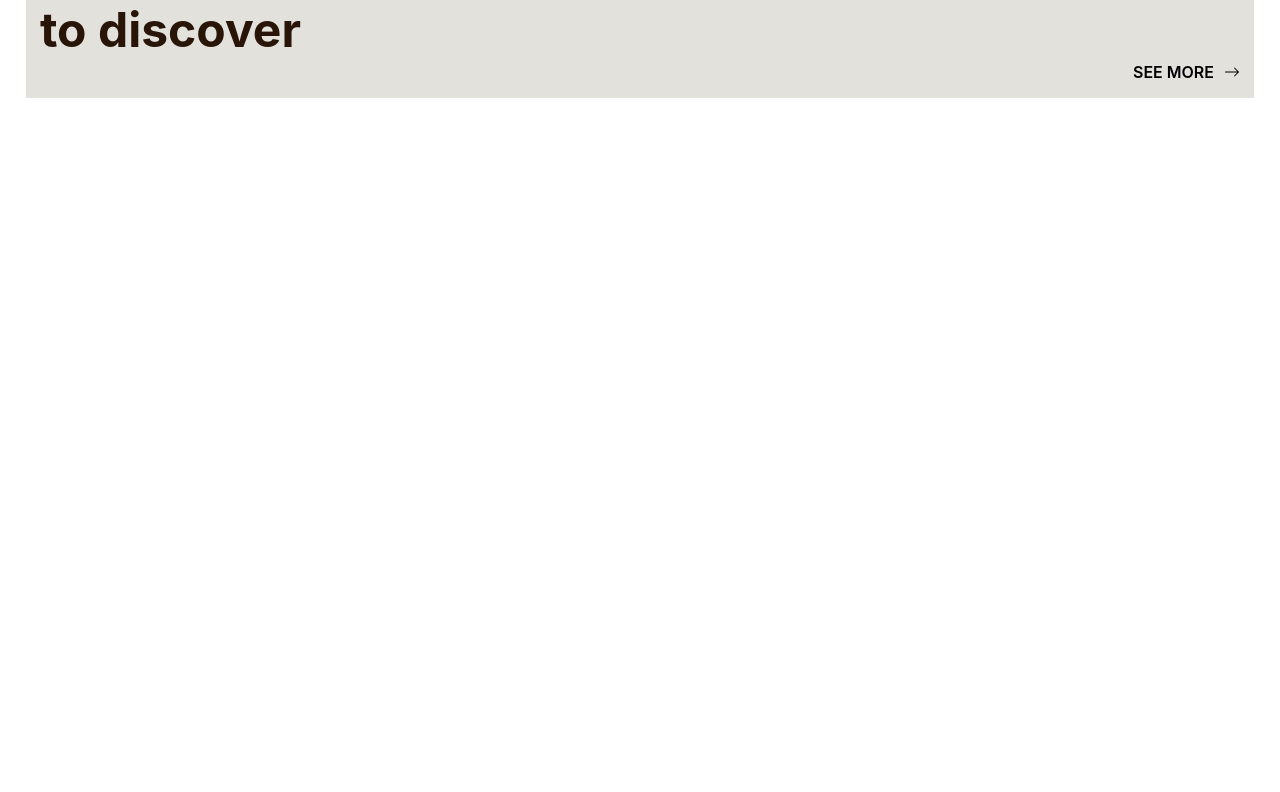
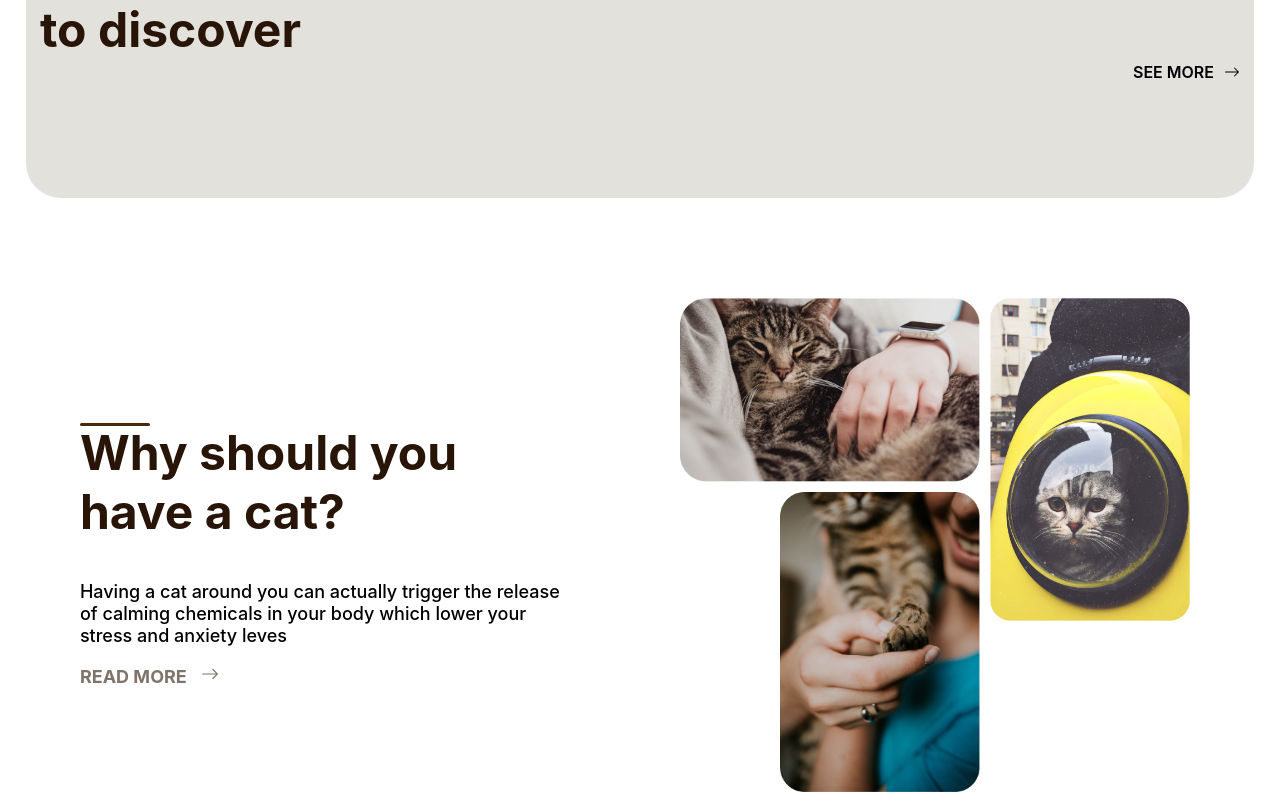
Before and after one commit to foredoll/Cat-Wiki, a React (Create React App) app: page / in a window 1280 px wide. Shown: the part 880-1672 px from the top of the page. Before the commit the page ends 978 px from the top, so only its background shows below. Built offline with nearby package versions, Linux system fonts and the light colour scheme; no server answers.

Commit message:
home finished

```diff
--- /dev/null
+++ b/src/components/Home/WhyShould.js
@@ -0,0 +1,34 @@
+import { BsArrowRight } from "react-icons/bs";
+
+const WhyShould = () => {
+   return (
+      <div>
+         <div className="why__container">
+            <div className="why__left">
+               <h2>
+                  Why should you
+                  <br /> have a cat?
+               </h2>
+               <p>
+                  Having a cat around you can actually trigger the
+                  release of calming chemicals in your body which
+                  lower your stress and anxiety leves
+               </p>
+               <p>
+                  READ MORE{" "}
+                  {<BsArrowRight style={{ paddingLeft: "10px" }} />}{" "}
+               </p>
+            </div>
+            <div className="why__right">
+               <div>
+                  <img src="image 2.png" alt="" />
+                  <img src="image 1.png" alt="" />
+               </div>
+               <img src="image 3.png" alt="" />
+            </div>
+         </div>
+      </div>
+   );
+};
+
+export default WhyShould;
--- a/src/pages/Home.js
+++ b/src/pages/Home.js
@@ -1,5 +1,6 @@
 import Breedsdiscover from "../components/Home/Breedsdiscover";
 import Header from "../components/Home/Header";
+import WhyShould from "../components/Home/WhyShould";
 import "./Home.scss";
 
 const Home = () => {
@@ -7,6 +8,7 @@ const Home = () => {
       <div>
          <Header />
          <Breedsdiscover />
+         <WhyShould />
       </div>
    );
 };
--- a/src/pages/Home.scss
+++ b/src/pages/Home.scss
@@ -58,6 +58,9 @@
    width: 100%;
    background-color: #e3e1dc;
    padding-top: 15px;
+   padding-bottom: 100px;
+   margin-bottom: 100px;
+   border-radius: 0 0 35px 35px;
 
    .items {
       max-width: 1200px;
@@ -76,11 +79,13 @@
       position: relative;
       &::after {
          content: "";
-         width: 50px;
+         width: 59px;
          position: absolute;
+         border-radius: 77px;
+
          height: 3px;
          left: 0;
-         bottom: -5px;
+         bottom: -9px;
          background: #4d270c;
       }
    }
@@ -107,7 +112,7 @@
 
 .breedsCats {
    display: grid;
-   grid-template-columns: 25% 25% 25% 25%;
+   grid-template-columns: 1fr 1fr 1fr 1fr;
    @media screen and (max-width: 768px) {
       grid-template-columns: 50% 50%;
    }
@@ -140,3 +145,81 @@
       color: #291507;
    }
 }
+
+.why__container {
+   justify-content: space-around;
+   align-items: center;
+   display: flex;
+
+   @media screen and (max-width: 768px) {
+      flex-direction: column;
+   }
+
+   position: relative;
+   .why__left {
+      width: 40%;
+      @media screen and (max-width: 768px) {
+         width: 100%;
+      }
+      h2 {
+         &:before {
+            position: absolute;
+            content: "";
+            width: 70px;
+            height: 3px;
+            background: #4d270c;
+            border-radius: 77px;
+         }
+         font-style: normal;
+         font-weight: bold;
+         font-size: 48px;
+         line-height: 59px;
+
+         color: #291507;
+      }
+      p {
+         &:nth-of-type(1) {
+            font-style: normal;
+            font-weight: 500;
+            font-size: 18px;
+            line-height: 22px;
+         }
+         &:nth-of-type(2) {
+            font-style: normal;
+            font-weight: bold;
+            font-size: 18px;
+            line-height: 22px;
+            color: rgba(41, 21, 7, 0.6);
+         }
+      }
+   }
+}
+
+.why__right {
+   display: flex;
+   align-items: flex-start;
+   justify-content: center;
+
+   img {
+      width: 100%;
+      max-height: 500px;
+      max-width: 300px;
+      padding: 0 10px 0 0;
+      height: 100%;
+      &:nth-of-type(2) {
+         padding: 10px 10px 0 0;
+         max-width: 200px;
+         align-self: flex-end;
+      }
+   }
+   div {
+      display: flex;
+
+      flex-direction: column;
+   }
+   > img {
+      max-width: 250px;
+      width: 200px;
+      max-height: 350px;
+   }
+}
```
